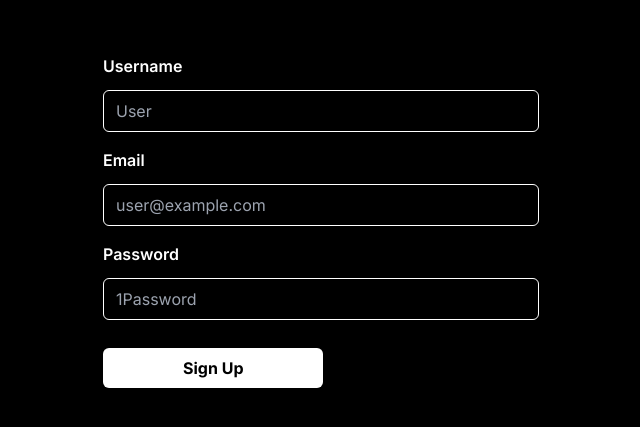
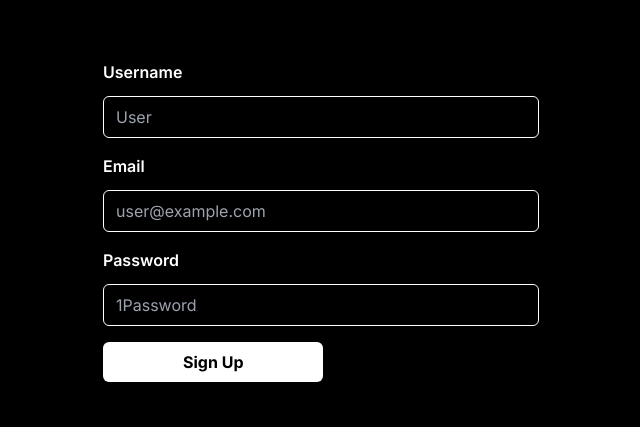
Before and after one commit to Judge-Paul/image-gallery, a Next.js app: page /signup in a window 1280 px wide. Shown: the part 191-618 px from the top of the page, without its empty margins (319-959 px from the left). Built offline with nearby package versions, Linux system fonts and the light colour scheme; no server answers.

Commit message:
fix: loader design error

```diff
--- a/src/app/gallery/page.js
+++ b/src/app/gallery/page.js
@@ -119,7 +119,7 @@ export default function Gallery() {
           {images.length > 0 && (
             <>
               <DragDropContext onDragEnd={handleDragEnd}>
-                <Droppable droppableId="dropabble">
+                <Droppable droppableId="droppable">
                   {(provided) => (
                     <div
                       ref={provided.innerRef}
--- a/src/app/login/page.js
+++ b/src/app/login/page.js
@@ -97,7 +97,7 @@ export default function Login() {
             className="flex selection:mt-3 bg-white text-black font-semibold rounded-md py-2 px-14 hover:bg-gray-200"
           >
             Log In
-            {isLoading && <BiLoader className="animate-spin" />}
+            {isLoading && <BiLoader className="ml-2 my-auto animate-spin" />}
           </button>
           <Link
             href="/signup"
--- a/src/app/signup/page.js
+++ b/src/app/signup/page.js
@@ -120,10 +120,10 @@ export default function Signup() {
           <button
             type="submit"
             disabled={isLoading}
-            className="mt-3 bg-white text-black text-md font-bold rounded-md py-2 px-20 hover:bg-gray-200"
+            className="flex mt-3 bg-white text-black text-md font-bold rounded-md py-2 px-20 hover:bg-gray-200"
           >
             Sign Up
-            {isLoading && <BiLoader className="animate-spin" />}
+            {isLoading && <BiLoader className="ml-2 my-auto animate-spin" />}
           </button>
           <Link
             href="/login"
```
